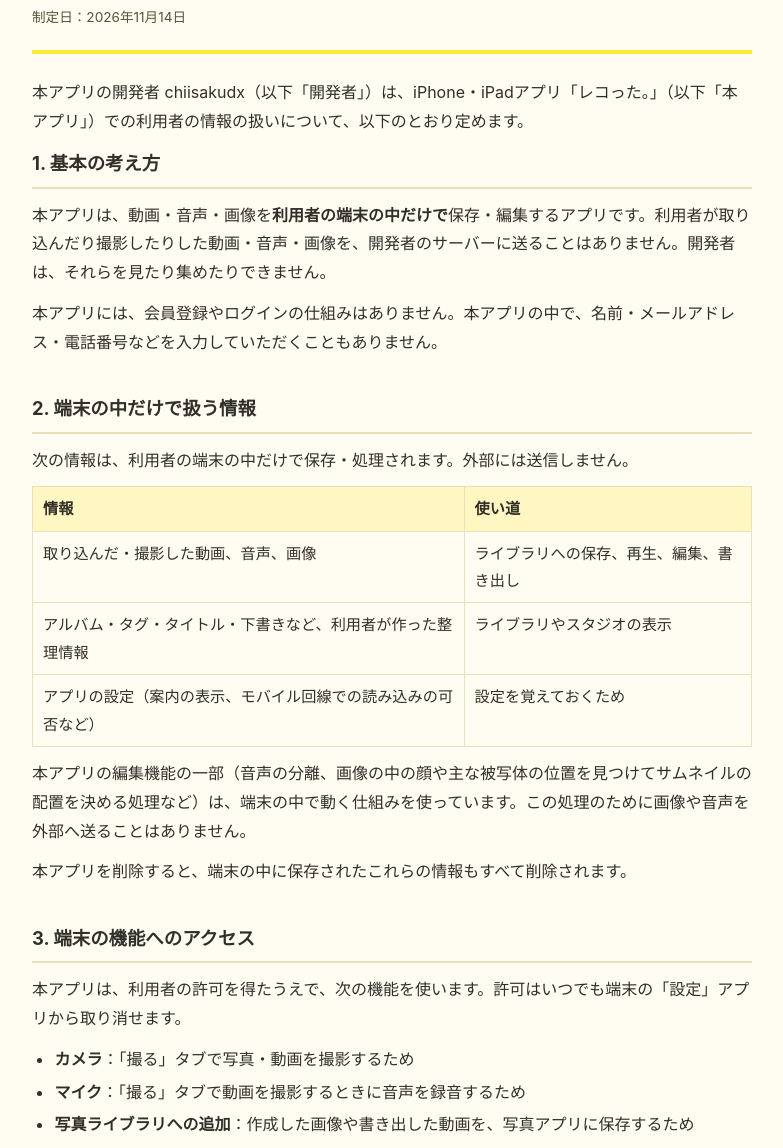
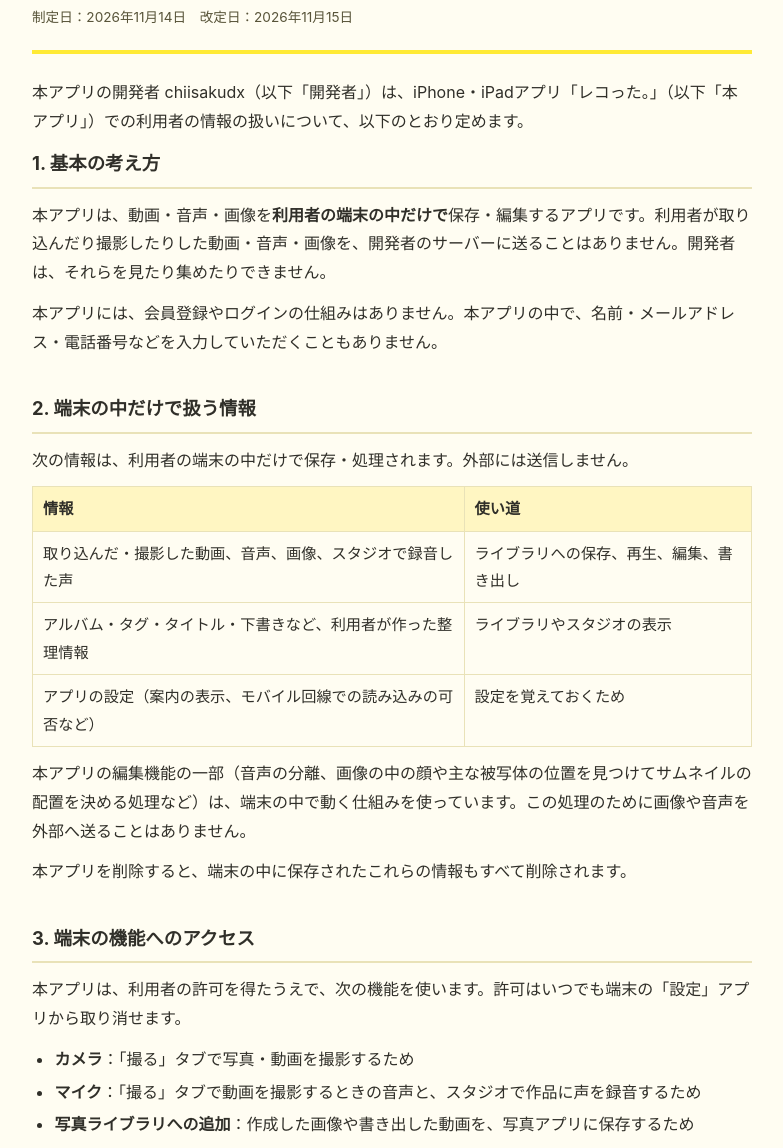
Before and after one commit to chiisakudx-reco/recotta, a plain HTML site: page privacy.html in a window 1280 px wide. Shown: the part 123-1271 px from the top of the page, without its empty margins (248-1031 px from the left). Drawn offline with Linux system fonts and the light colour scheme.

Commit message:
プライバシーポリシー: スタジオでの声の録音を追記
Co-Authored-By: Claude Opus 5.5 <noreply@anthropic.com>

```diff
--- a/privacy.html
+++ b/privacy.html
@@ -69,7 +69,7 @@
 <header>
   <p class="app">レコった。</p>
   <h1>プライバシーポリシー</h1>
-  <p class="meta">制定日：2026年11月14日</p>
+  <p class="meta">制定日：2026年11月14日　改定日：2026年11月15日</p>
 </header>
 <main>
   <p>本アプリの開発者 chiisakudx（以下「開発者」）は、iPhone・iPadアプリ「レコった。」（以下「本アプリ」）での利用者の情報の扱いについて、以下のとおり定めます。</p>
@@ -87,7 +87,7 @@
       <table>
         <thead><tr><th>情報</th><th>使い道</th></tr></thead>
         <tbody>
-          <tr><td>取り込んだ・撮影した動画、音声、画像</td><td>ライブラリへの保存、再生、編集、書き出し</td></tr>
+          <tr><td>取り込んだ・撮影した動画、音声、画像、スタジオで録音した声</td><td>ライブラリへの保存、再生、編集、書き出し</td></tr>
           <tr><td>アルバム・タグ・タイトル・下書きなど、利用者が作った整理情報</td><td>ライブラリやスタジオの表示</td></tr>
           <tr><td>アプリの設定（案内の表示、モバイル回線での読み込みの可否など）</td><td>設定を覚えておくため</td></tr>
         </tbody>
@@ -102,7 +102,7 @@
     <p>本アプリは、利用者の許可を得たうえで、次の機能を使います。許可はいつでも端末の「設定」アプリから取り消せます。</p>
     <ul>
       <li><strong>カメラ</strong>：「撮る」タブで写真・動画を撮影するため</li>
-      <li><strong>マイク</strong>：「撮る」タブで動画を撮影するときに音声を録音するため</li>
+      <li><strong>マイク</strong>：「撮る」タブで動画を撮影するときの音声と、スタジオで作品に声を録音するため</li>
       <li><strong>写真ライブラリへの追加</strong>：作成した画像や書き出した動画を、写真アプリに保存するため</li>
     </ul>
     <p>写真アプリから動画や画像を取り込むときは、iPhoneの標準の選択画面を使います。本アプリが読み取れるのは、利用者が選んだものだけです。写真ライブラリ全体を読み取ることはありません。</p>
```
